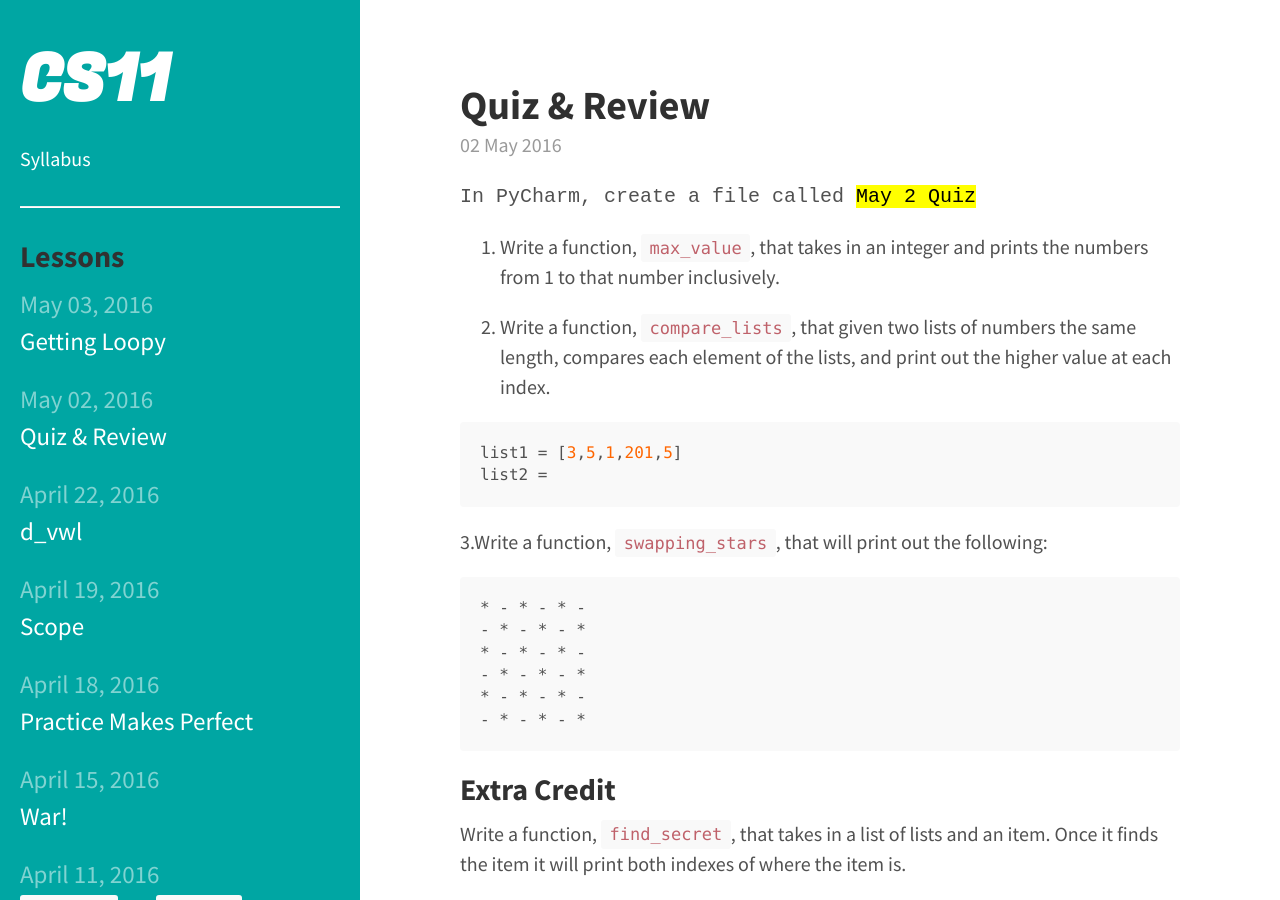
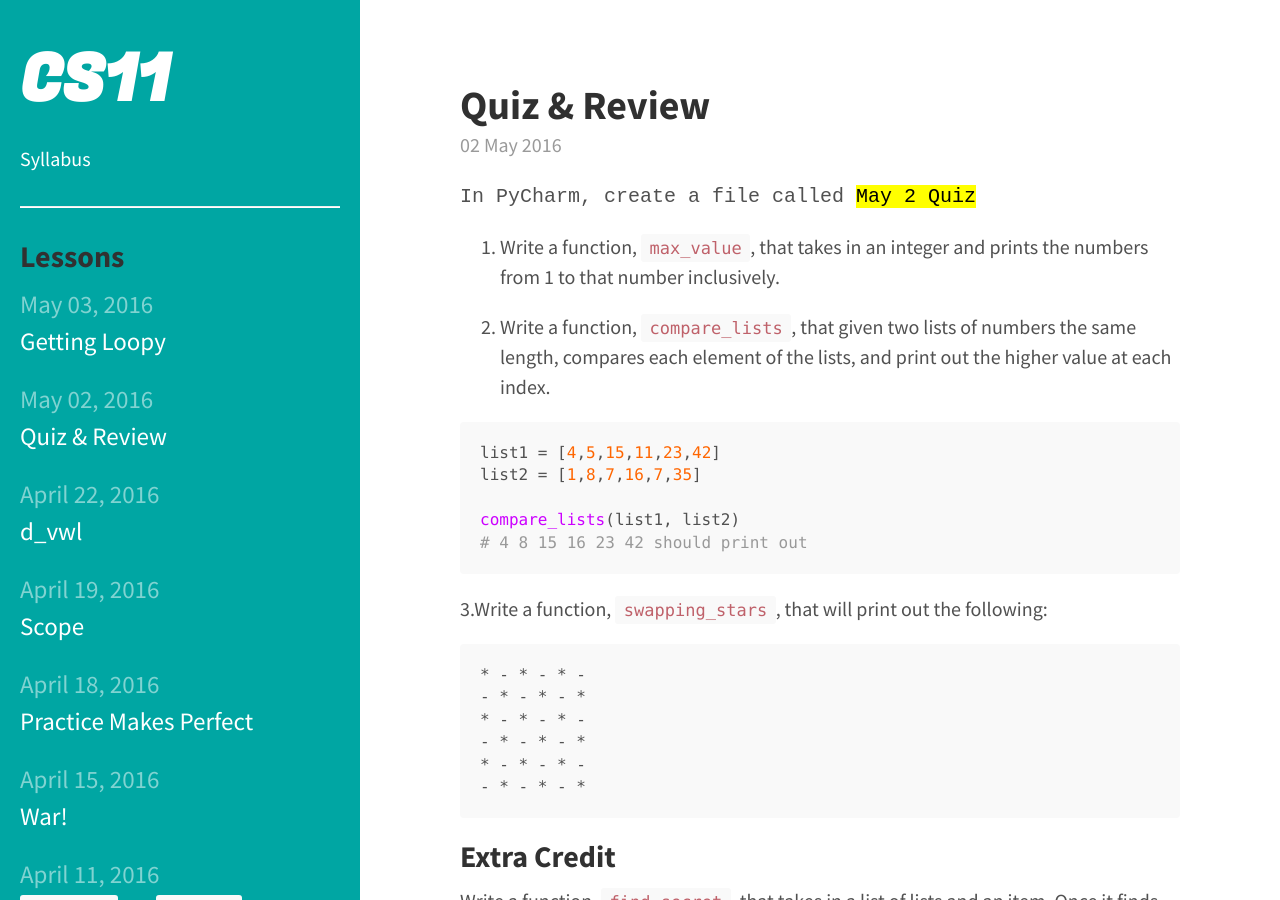
Before and after one commit to bensk/cs11, a Jekyll site: the page built from _posts/2016/2016-05-02-quiz-review.md, in a window 1280 px wide and 900 px high. Built offline with Jekyll 4.4.1, drawn with Linux system fonts in a browser that asks for light colours; a style sheet for code colours, icons or effects is not loaded.

Commit message:
the numbers

````diff
--- a/_posts/2016/2016-05-02-quiz-review.md
+++ b/_posts/2016/2016-05-02-quiz-review.md
@@ -12,8 +12,11 @@ date: "2016-05-02 16:48"
 2. Write a function, `compare_lists`, that given two lists of numbers the same length, compares each element of the lists, and print out the higher value at each index.
 
 ```python
-list1 = [3,5,1,201,5]
-list2 =
+list1 = [4,5,15,11,23,42]
+list2 = [1,8,7,16,7,35]
+
+compare_lists(list1, list2)
+# 4 8 15 16 23 42 should print out
 ```
 
 3.Write a function, `swapping_stars`, that will print out the following:
````
